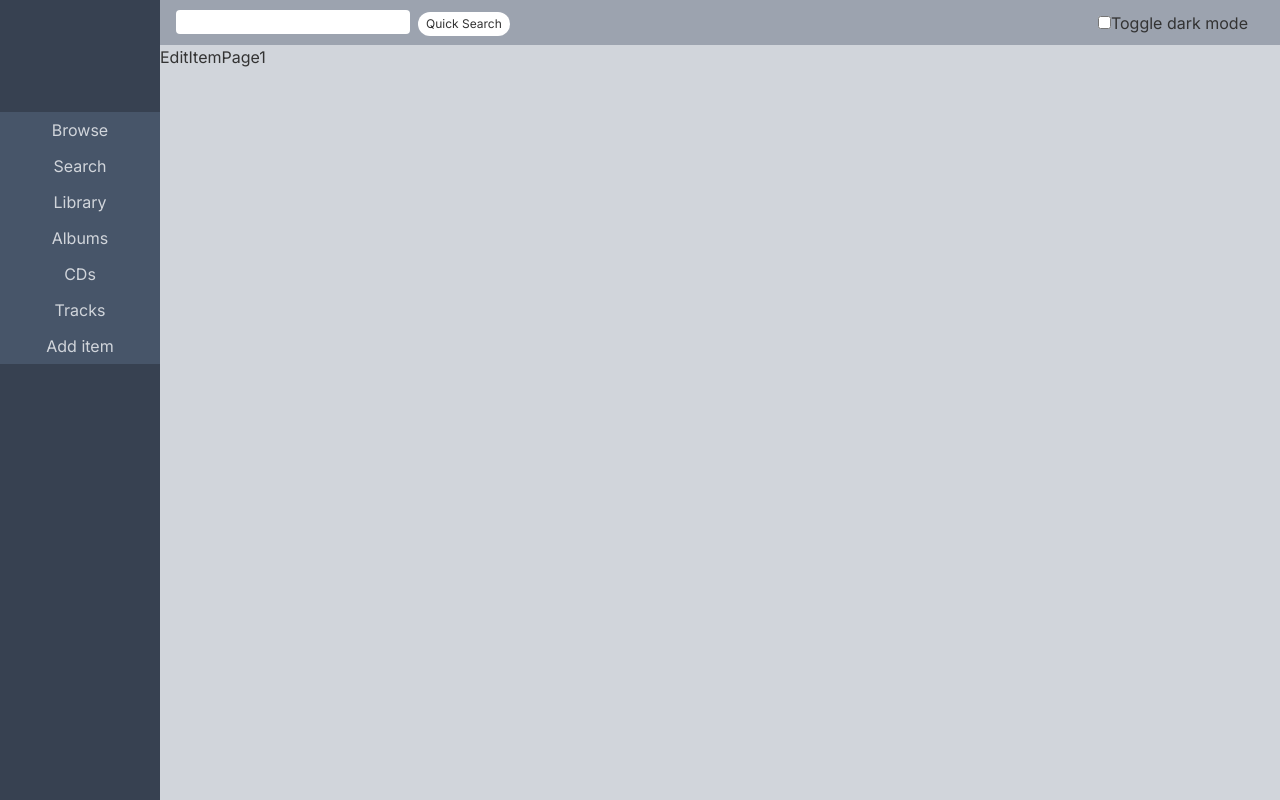
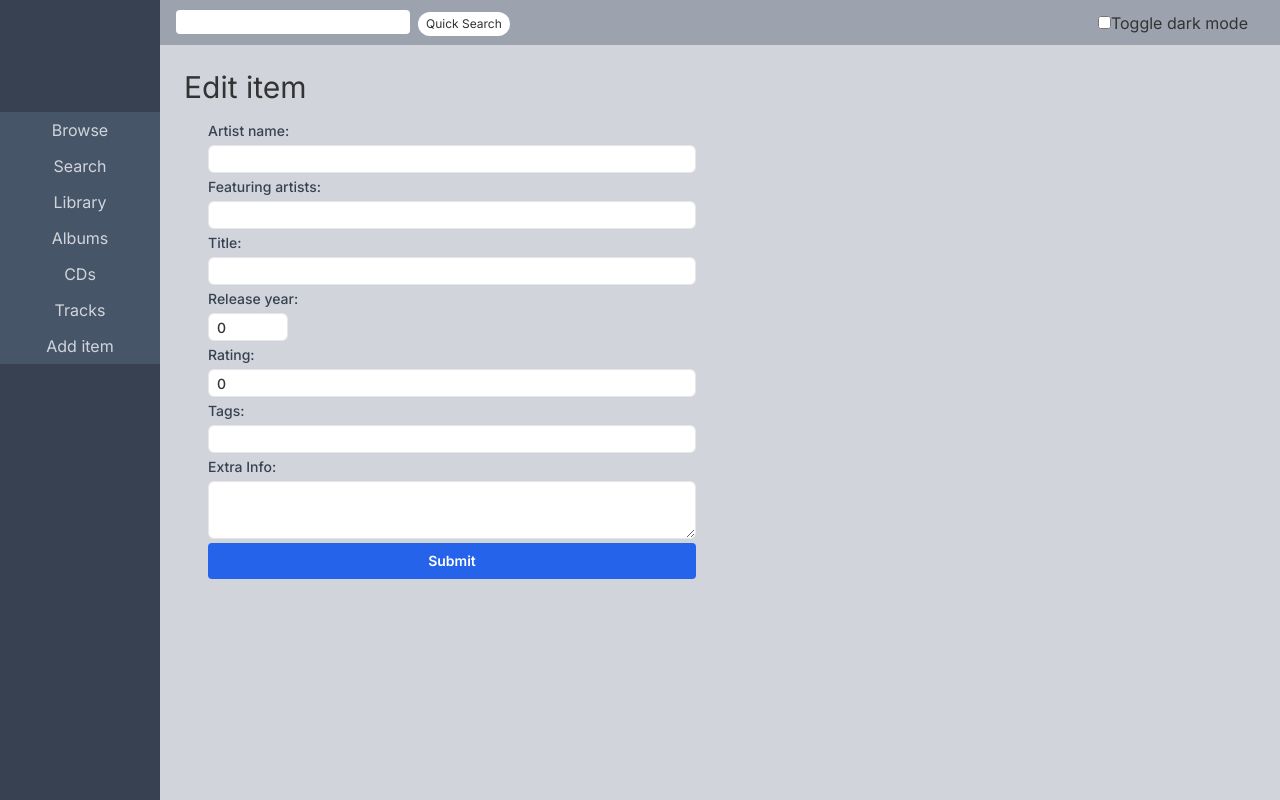
Before and after one commit to RobVerplanke/cd-manager-react, a React (Vite) app: page /edit/1 in a window 1280 px wide. Built offline with nearby package versions, Linux system fonts and the light colour scheme; no server answers.

Commit message:
feat: edit items with prefilled form

```diff
--- /dev/null
+++ b/src/api/editItemAPI.tsx
@@ -0,0 +1,12 @@
+import { Item, ItemType } from '../lib/types/types';
+
+// Receive and return a list which contains objects of the corresponding item type
+export default async function EditItem(type: ItemType, item: Item) {
+  const url = `http://localhost:3000/${type}s/${item.id}`;
+
+  await fetch(url, {
+    headers: { 'Content-type': 'application/json' },
+    method: 'PATCH',
+    body: JSON.stringify(item),
+  });
+}
--- a/src/components/cards/ItemCard.tsx
+++ b/src/components/cards/ItemCard.tsx
@@ -12,9 +12,9 @@ function ItemCard({ item }: { item: ItemCardProps }) {
           <Link to={`/details/${item.id}`} className="pt-0.5 text-gray-500">
             <InfoIcon sx={{ fontSize: 18 }} />
           </Link>
-          <button className="pt-0.5 pl-2 text-gray-600">
+          <Link to={`/edit/${item.id}`} className="pt-0.5 pl-2 text-gray-600">
             <EditNoteOutlinedIcon fontSize="small" />
-          </button>
+          </Link>
         </div>
         <p className="text-sm text-gray-600">{item.artist}</p>
       </div>
--- a/src/components/pages/EditItem.tsx
+++ b/src/components/pages/EditItem.tsx
@@ -1,8 +1,275 @@
+import { useEffect, useReducer, useState } from 'react';
+import { type ItemType, type Item } from '../../lib/types/types';
+import CategorySelector from '../CategorySelector';
+import formDataReducer from '../../reducers/formDataReducer';
+import getItemById from '../../api/getItemById';
 import { useParams } from 'react-router-dom';
+import EditItem from '../../api/editItemAPI';
+import { createNewItemObject } from '../../utils/helperFunctions';
 
 function EditItemPage() {
-  const { id } = useParams();
-  return <h1>EditItemPage{id}</h1>;
+  const { id } = useParams<{ id: string }>();
+
+  // Create empty template object
+  const newItem: Item = createNewItemObject();
+
+  // Item to replace, initlally an empty object until the data is loaded
+  const [item, setItem] = useState<Item>(newItem);
+
+  // Item object that will replace the old item data
+  const [state, dispatch] = useReducer(formDataReducer, item);
+
+  // Fetch item data on mount when ID is available
+  useEffect(() => {
+    if (id) {
+      const fetchData = async () => {
+        const data = await getItemById(id);
+        if (data) {
+          setItem(data); // Set item only if data exists
+        } else {
+          console.error('Item not found');
+          setItem(newItem); // Explicitly set to empty object if no item is found
+        }
+      };
+      fetchData();
+    }
+  }, []);
+
+  useEffect(() => {
+    dispatch({
+      type: 'filled_form',
+      payload: { inputValue: '', item: item },
+    });
+  }, [item]);
+
+  // While the user is typing, update the property values of the new object
+  function handleChange(
+    inputType: string,
+    event: React.ChangeEvent<HTMLInputElement | HTMLTextAreaElement>
+  ) {
+    dispatch({
+      type: inputType,
+      payload: { inputValue: event.target.value },
+    });
+  }
+
+  // Send data to the edit API
+  function handleSubmit(event: React.FormEvent<HTMLFormElement>) {
+    event.preventDefault();
+    EditItem(item.type, state);
+  }
+
+  // Conditionally render category-specific fields based on selected category
+  function renderCategorySpecificFields() {
+    if (item.type === 'album') {
+      return (
+        <>
+          <label htmlFor="cdCount">Amount of CDs:</label>
+          <input
+            type="number"
+            id="cdCount"
+            name="cdCount"
+            className="w-20"
+            value={state.specificFields.album.cdCount}
+            onChange={(e) => handleChange('added_album-cdCount', e)}
+          />
+          <label htmlFor="thumbnail">Thumbnail cover:</label>
+          <input
+            type="text"
+            id="thumbnail"
+            name="thumbnail"
+            value={state.specificFields.album.cover.thumbnail}
+            onChange={(e) => handleChange('added_album-thumbnail', e)}
+          />
+          <label htmlFor="fullSize">Full Size cover:</label>
+          <input
+            type="text"
+            id="fullSize"
+            name="fullSize"
+            value={state.specificFields.album.cover.fullSize}
+            onChange={(e) => handleChange('added_album-fullSize', e)}
+          />
+        </>
+      );
+    } else if (item.type === 'cd') {
+      return (
+        <>
+          <label htmlFor="cdCount">Amount of CDs:</label>
+          <input
+            type="number"
+            id="cdCount"
+            name="cdCount"
+            className="w-20"
+            value={state.specificFields.cd.cdCount}
+            onChange={(e) => handleChange('added_cd-cdCount', e)}
+          />
+          <label htmlFor="trackCount">Amount of tracks:</label>
+          <input
+            type="number"
+            id="trackCount"
+            name="trackCount"
+            className="w-20"
+            value={state.specificFields.cd.trackCount}
+            onChange={(e) => handleChange('added_tracksCount', e)}
+          />
+          <label htmlFor="partOfAlbum">Part of Album:</label>
+          <input
+            type="text"
+            id="partOfAlbum"
+            name="partOfAlbum"
+            value={state.specificFields.cd.partOfAlbum}
+            onChange={(e) => handleChange('added_partOfAlbum', e)}
+          />
+          <label htmlFor="thumbnail">Thumbnail cover:</label>
+          <input
+            type="text"
+            id="thumbnail"
+            name="thumbnail"
+            value={state.specificFields.cd.cover.thumbnail}
+            onChange={(e) => handleChange('added_cd-thumbnail', e)}
+          />
+          <label htmlFor="fullSize">Full Size cover:</label>
+          <input
+            type="text"
+            id="fullSize"
+            name="fullSize"
+            value={state.specificFields.cd.cover.fullSize}
+            onChange={(e) => handleChange('added_album-fullSize', e)}
+          />
+        </>
+      );
+    } else if (item.type === 'track') {
+      return (
+        <>
+          <label htmlFor="cdTitle">CD Title:</label>
+          <input
+            type="text"
+            id="cdTitle"
+            name="cdTitle"
+            value={state.specificFields.track.cdTitle}
+            onChange={(e) => handleChange('added_cdTitle', e)}
+          />
+          <label htmlFor="length">Track Length:</label>
+          <input
+            type="text"
+            id="length"
+            name="length"
+            value={state.specificFields.track.length}
+            onChange={(e) => handleChange('added_length', e)}
+          />
+        </>
+      );
+    }
+  }
+
+  return (
+    <main className="my-6 pl-6">
+      <div className="text-3xl">
+        <span>Edit item</span>
+      </div>
+
+      {/* Common fields for all categories */}
+      <form
+        className="flex flex-col w-full my-4 pl-6 max-w-lg space-y-1 text-sm font-medium"
+        onSubmit={(e) => handleSubmit(e)}
+      >
+        <label htmlFor="artist" className="text-gray-700">
+          Artist name:
+        </label>
+        <input
+          type="text"
+          id="artist"
+          name="artist"
+          className="border rounded-md h-7 p-2 focus:outline-none focus:ring-2 focus:ring-blue-500"
+          value={state.artist}
+          onChange={(e) => handleChange('added_artist', e)}
+        />
+        <label htmlFor="feat-artists" className="text-gray-700">
+          Featuring artists:
+        </label>
+        <input
+          type="text"
+          id="feat-artists"
+          name="feat-artists"
+          className="border rounded-md h-7 p-2 focus:outline-none focus:ring-2 focus:ring-blue-500"
+          value={state.featuringArtists}
+          onChange={(e) => handleChange('added_feat-artists', e)}
+        />
+
+        <label htmlFor="title" className="text-gray-700">
+          Title:
+        </label>
+        <input
+          type="text"
+          id="title"
+          name="title"
+          className="border rounded-md h-7 p-2 focus:outline-none focus:ring-2 focus:ring-blue-500"
+          value={state.title}
+          onChange={(e) => handleChange('added_title', e)}
+        />
+
+        <label htmlFor="year" className="text-gray-700">
+          Release year:
+        </label>
+        <input
+          type="number"
+          id="year"
+          name="year"
+          className="border rounded-md h-7 w-20 p-2 focus:outline-none focus:ring-2 focus:ring-blue-500"
+          value={state.year}
+          onChange={(e) => handleChange('added_year', e)}
+        />
+
+        <label htmlFor="rating" className="text-gray-700">
+          Rating:
+        </label>
+        <input
+          type="number"
+          id="rating"
+          name="rating"
+          min="0"
+          max="5"
+          className="border rounded-md h-7 p-2 focus:outline-none focus:ring-2 focus:ring-blue-500"
+          value={state.rating}
+          onChange={(e) => handleChange('added_rating', e)}
+        />
+
+        <label htmlFor="tags" className="text-gray-700">
+          Tags:
+        </label>
+        <input
+          type="text"
+          id="tags"
+          name="tags"
+          className="border rounded-md h-7 p-2 focus:outline-none focus:ring-2 focus:ring-blue-500"
+          value={state.tags}
+          onChange={(e) => handleChange('added_tags', e)}
+        />
+
+        {/* Category-specific fields */}
+        {renderCategorySpecificFields()}
+
+        {/* Extra information field will always be renderd at last */}
+        <label htmlFor="extraInfo" className="text-gray-700">
+          Extra Info:
+        </label>
+        <textarea
+          id="extraInfo"
+          name="extraInfo"
+          className="border rounded-md p-2 focus:outline-none focus:ring-2 focus:ring-blue-500"
+          value={state.extraInfo}
+          onChange={(e) => handleChange('added_extraInfo', e)}
+        ></textarea>
+
+        {/* Submit button */}
+        <button
+          type="submit"
+          className="bg-blue-600 text-white font-semibold py-2 px-4 rounded hover:bg-blue-700 focus:outline-none focus:ring-2 focus:ring-blue-500"
+        >
+          Submit
+        </button>
+      </form>
+    </main>
+  );
 }
-
 export default EditItemPage;
--- a/src/reducers/formDataReducer.ts
+++ b/src/reducers/formDataReducer.ts
@@ -1,16 +1,21 @@
 import { Item, ItemType } from '../lib/types/types';
 import { createNewItemObject } from '../utils/helperFunctions';
 
-const newObject: Item = createNewItemObject();
+const newItem: Item = createNewItemObject();
 
 // Reducer function for adding items to the library
 export default function formDataReducer(
   state: Item,
-  action: { type: string; payload: { inputValue: string | number } }
+  action: {
+    type: string;
+    payload: { inputValue: string | number; item?: Item };
+  }
 ): Item {
   switch (action.type) {
-    case 'cleared_form':
-      return { ...state, ...newObject };
+    case 'filled_form': // Replace current item with new item
+      return { ...state, ...action.payload.item };
+    case 'cleared_form': // Replace all values with empty values
+      return { ...state, ...newItem };
     case 'selected_form':
       return { ...state, type: action.payload.inputValue as ItemType };
     case 'added_title':
--- a/src/utils/helperFunctions.ts
+++ b/src/utils/helperFunctions.ts
@@ -1,4 +1,4 @@
-import { Album, Cd, Track } from '../lib/types/types';
+import { Album, Cd, Item, Track } from '../lib/types/types';
 
 // Measure rendering performance
 export function onRender(
@@ -61,10 +61,10 @@ export function sortItemsByLength(items: Track[], isSorted: boolean) {
 }
 
 // Template for new item
-export function createNewItemObject() {
+export function createNewItemObject(): Item {
   return {
     id: Date.now().toString(),
-    type: '',
+    type: 'unknown',
     artist: '',
     featuringArtists: [],
     title: '',
```
Also changed, not shown: src/api/data/data.json (+39 -12 lines), src/components/cards/ItemWithCoverCard.tsx (+5 -6 lines), src/lib/types/types.ts (+4 -4 lines).
